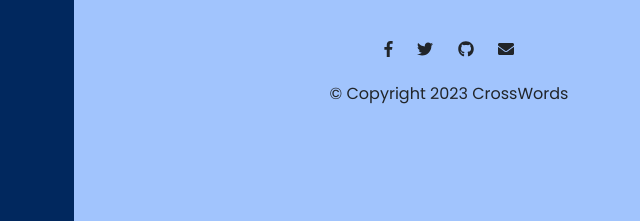
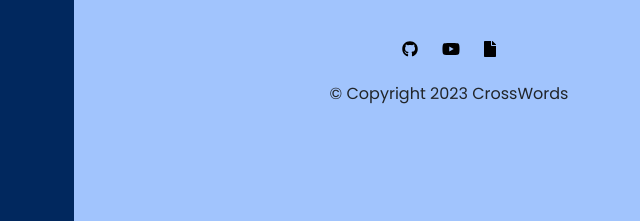
Before and after one commit to Rudra3012/IT314_Project_20, a Django app: page / in a window 1280 px wide; the page is wider, and only the part inside the window is pictured. Shown: the part 579-800 px from the top of that part, without its empty margins (191-831 px from the left). Run offline with Django 4.2, Linux system fonts and the light colour scheme; parts of the project's set-up code (start-up, migrations or seed data) failed here and were passed over; some libraries are stand-ins or nearby versions.

Commit message:
Footer changed

```diff
--- a/code/IT314_Project_20/templates/home.html
+++ b/code/IT314_Project_20/templates/home.html
@@ -118,10 +118,9 @@
     <footer class="white-section vclass" id="footer">
 
         <div class="container-fluid">
-            <i class="social-icon fab fa-facebook-f"></i>
-            <i class="social-icon fab fa-twitter"></i>
-            <i class="social-icon fa-brands fab fa-github"></i>
-            <i class="social-icon fas fa-envelope"></i>
+            <a href="https://github.com/Rudra3012/IT314_Project_20" target="_blank"><i class="social-icon fab fa-github" style="color: black;"></i></a>
+            <a href="https://youtube.com" target="_blank"><i class="social-icon fab fa-youtube" style="color: black;"></i></a>
+            <a href="https://github.com/Rudra3012/IT314_Project_20/raw/main/Documentation/SRS%20DOCUMENT/SOFTWARE%20ENGINEERING.pdf"><i class="social-icon fas fa-file" style="color: black;"></i></a>
             <p>© Copyright 2023 CrossWords</p>
 
         </div>
```
